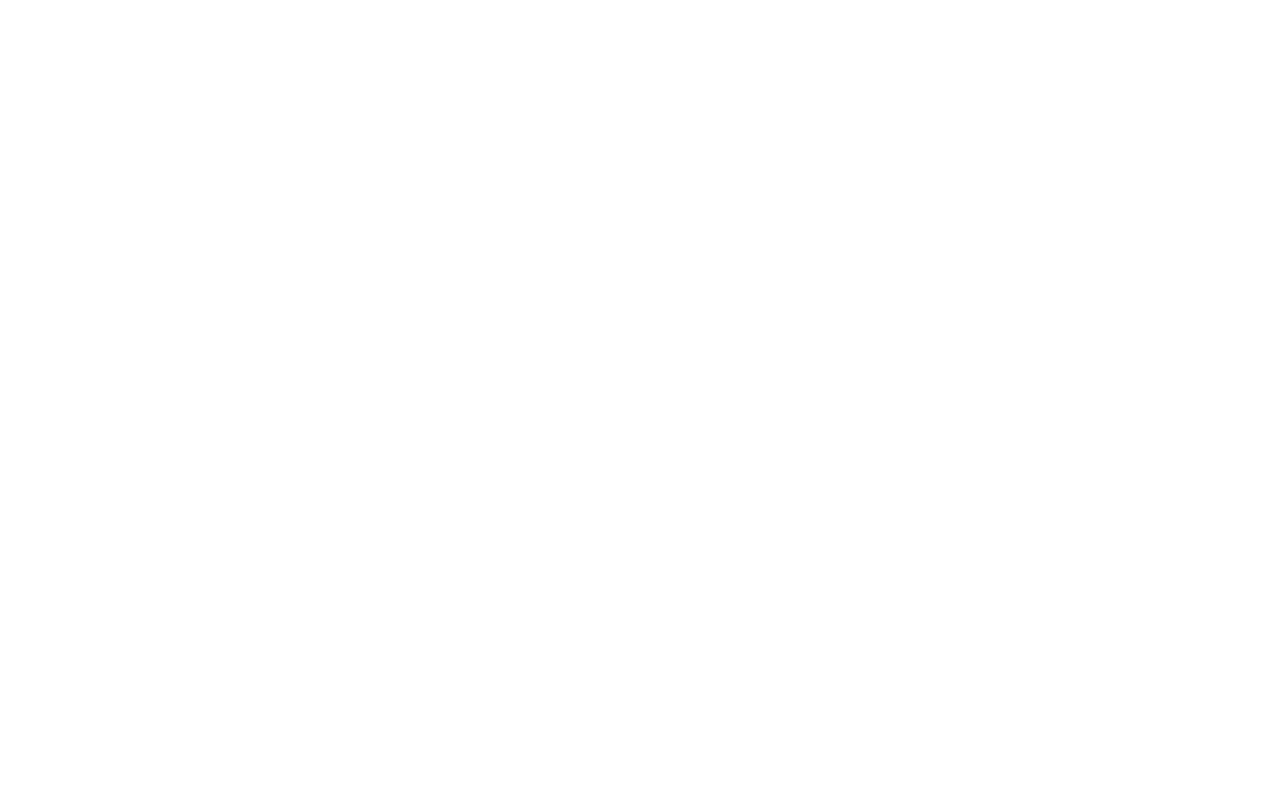
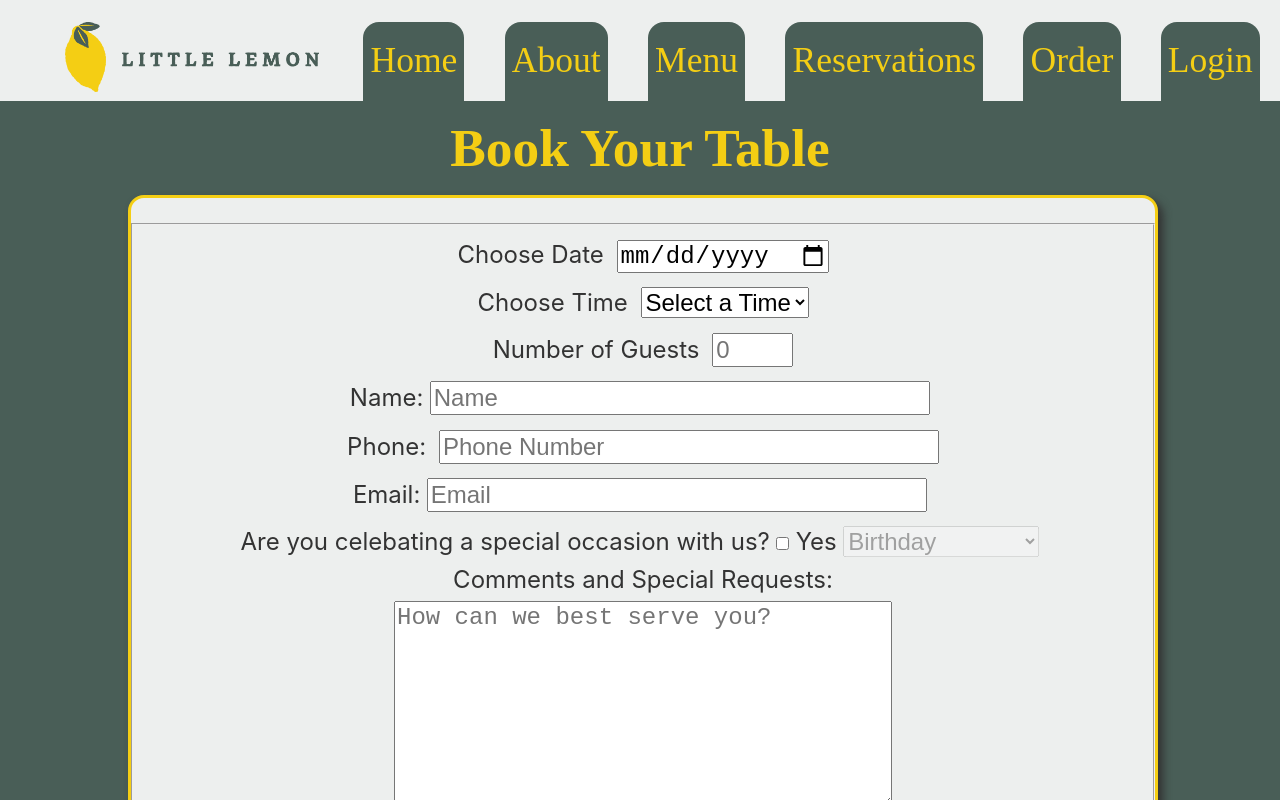
Before and after one commit to SoyestOfBoys/Little-Lemon-Final, a React (Create React App) app: page /booking in a window 1280 px wide. Before the commit this address had no page. Shown: the top 800 px of the page. Built offline with nearby package versions, Linux system fonts and the light colour scheme.

Commit message:
Finished booking form backend

```diff
--- a/src/App.js
+++ b/src/App.js
@@ -1,32 +1,18 @@
-import * as React from 'react';
-import { Routes, Route } from 'react-router-dom';
+import Nav from './Nav'
+import React from 'react'
+import Main from './pages/Main'
+import Foot from './Foot'
 
-import Home from './pages/Home';
-import About from './pages/About';
-import Login from './pages/Login';
-import Menu from './pages/Menu';
-import Order from './pages/Order';
-import Res from './pages/Reservations';
-import LoginNew from './login_components/LoginNew';
-import NewAccountGood from './login_components/NewAccountGood';
-import OrderGood from './order_components/OrderGood';
-import ResGood from './reservations_components/ResGood';
-
-export default function App() {
+function App() {
   return (
-    <div className="App">
-      <Routes>
-        <Route path="/" element={<Home />} />
-        <Route path="about" element={<About />} />
-        <Route path='login' element={<Login />}  />
-        <Route path='menu' element={<Menu />} />
-        <Route path='order' element={<Order />} />
-        <Route path='reservations' element={<Res />} />
-        <Route path='loginnew' element={<LoginNew />} />
-        <Route path='newaccountgood' element={<NewAccountGood />} />
-        <Route path='ordergood' element={<OrderGood />} />
-        <Route path='resgood' element={<ResGood />} />
-      </Routes>
+    <div>
+    <React.Fragment>
+      <Nav />
+      <Main />
+      <Foot />
+    </React.Fragment>
     </div>
   );
 }
+
+export default App
--- a/src/Nav.js
+++ b/src/Nav.js
@@ -19,7 +19,7 @@
                   <Link to='/menu' className="NavLink">Menu</Link>
               </li>
               <li className='NavButton'>
-                  <Link to='/reservations' className="NavLink">Reservations</Link>
+                  <Link to='/booking' className="NavLink">Reservations</Link>
               </li>
               <li className='NavButton'>
                   <Link to='/order' className="NavLink">Order</Link>
--- a/src/home_components/Hero.js
+++ b/src/home_components/Hero.js
@@ -11,7 +11,7 @@
       <p>Whether you're seeking a delightful slice of heaven with your coffee or a whole cake to celebrate life's special moments, Little Lemon promises a warm ambiance and a lemony twist to brighten your day.</p></div>
       <div className='HeroLeft'>
       <div className='HeroPic'>
-      <div className='ButtonDiv'><button className='BookButton'><Link to='/reservations'>Book Table</Link></button></div>
+      <div className='ButtonDiv'><button className='BookButton'><Link to='/booking'>Book Table</Link></button></div>
       </div></div>
     </body>
   );
--- a/src/order_components/OrderApp.js
+++ b/src/order_components/OrderApp.js
@@ -1,6 +1,6 @@
 import './orderApp.css'
 
-export default function BookingForm() {
+export default function OrderApp() {
 
 
     return(
--- a/src/pages/Home.js
+++ b/src/pages/Home.js
@@ -1,5 +1,3 @@
-import Nav from '../Nav'
-import Foot from '../Foot'
 import Hero from '../home_components/Hero'
 import Info from '../home_components/Info'
 import Specials from '../home_components/Specials'
@@ -10,12 +8,10 @@
     return(
         <body>
         <div>
-            <Nav />
             <Hero />
             <Specials />
             <Testimonials />
             <Info />
-            <Foot />
         </div>
         </body>
     )
--- /dev/null
+++ b/src/pages/Main.js
@@ -0,0 +1,76 @@
+import React, { useReducer } from "react";
+import { Route, Routes, useNavigate } from "react-router-dom";
+
+import Home from "./Home";
+import BookingPage from "../reservations_components/BookingPage";
+import ConfirmedBooking from '../reservations_components/ResGood';
+import About from "./About";
+import Login from "./Login";
+import Menu from './Menu'
+import Order from './Order'
+
+
+
+const Main = () => {
+
+    // const [availableTimes, setAvailableTimes] = useState(["17:00", "18:00", "19:00", "20:00", "21:00", "22:00"])
+
+    //Chrome was blocking running the script on the index page so I added it here. "https://chromestatus.com/feature/5629709824032768"
+    const seededRandom = function (seed) {
+        var m = 2**35 - 31;
+        var a = 185852;
+        var s = seed % m;
+        return function () {
+            return (s = s * a % m) / m;
+        };
+    }
+
+    const fetchAPI = function(date) {
+        let result = [];
+        let random = seededRandom(date.getDate());
+
+        for(let i = 17; i <= 23; i++) {
+            if(random() < 0.5) {
+                result.push(i + ':00');
+            }
+            if(random() < 0.5) {
+                result.push(i + ':30');
+            }
+        }
+        return result;
+    };
+    const submitAPI = function(formData) {
+        return true;
+    };
+
+    const initialState = {availableTimes:  fetchAPI(new Date())}
+    const [state, dispatch] = useReducer(updateTimes, initialState);
+
+    function updateTimes(state, date) {
+        return {availableTimes: fetchAPI(new Date(date))}
+    }
+    const navigate = useNavigate();
+    function submitForm (formData) {
+        if (submitAPI(formData)) {
+            navigate("/confirmed")
+        }
+    }
+
+    return(
+        <main>
+            <Routes>
+                <Route path="/" element={<Home/>} />
+                <Route path="booking" element={<BookingPage availableTimes={state} dispatch={dispatch} submitForm={submitForm}/>} />
+                <Route path="confirmed" element={<ConfirmedBooking/> } />
+                <Route path="about" element={<About />} />
+                <Route path='login' element={<Login />}  />
+                <Route path='menu' element={<Menu />} />
+                <Route path='order' element={<Order />} />
+            </Routes>
+        </main>
+
+
+    )
+}
+
+export default Main;
--- a/src/reservations_components/BookingForm.js
+++ b/src/reservations_components/BookingForm.js
@@ -1,33 +1,29 @@
 import './BookingForm.css'
 import React, { useState } from "react";
 
+
 // Need to set date, time, party size, occasion, and submit button
 
-export default function BookingForm() {
+const BookingForm = (props) => {
 
-	const [formData, setFormData] = useState({})
+	const [occasion, setOccasion] = useState("");
+	const [guests, setGuests] = useState("");
+	const [date, setDate] = useState("");
+	const [times, setTimes] = useState("")
+	const [name, setName] = useState("")
+	const [phone, setPhone] = useState("")
+	const [email, setEmail]  = useState("")
+	const [comments, setComments] = useState('')
 
-	const [selectedTime, setSelectedTime] = useState("default");
+	const handleSumbit = (e) => {
+		e.preventDefault();
+		props.submitForm(e);
+		};
 
-	    const  handleDropdownChange = (event) => {
-		setSelectedTime(event.target.value);
-	};
-
-	const [selectedOccasion, setSelectedOccasion] = useState("default1");
-
-	    const  handleDropdownChange2 = (event) => {
-		setSelectedOccasion(event.target.value);
-	};
-
-	const handleChange = (event) => {
-		const { name, value } = event.target;
-		setFormData((prevFormData) => ({ ...prevFormData, [name]: value }));
-	 };
-
-	const handleSubmit = (event) => {
-		event.preventDefault();
-		alert()
-	}
+	const handleChange = (e) => {
+		 setDate(e);
+		 props.dispatch(e);
+		}
 
 	const [isChecked, setIsChecked] = useState(false)
 
@@ -36,59 +32,59 @@
 	}
 
 return  (
-	<form className='ResForm' onSubmit={handleSubmit}>
+	<form className='ResForm' onSubmit={handleSumbit}>
+		<fieldset>
+
+		<div>
+			<label htmlFor="book-date">Choose Date</label>
+			<input id="book-date" value={date} onChange={(e) =>
+			handleChange(e.target.value)} type="date" required/>
+		</div>
+
+		<div>
+              <label htmlFor="book-time">Choose Time</label>
+              <select id="book-time" value={times} onChange={(e) =>
+				setTimes(e.target.value)} required>
+                <option value="">Select a Time</option>
+               {props.availableTimes.availableTimes.map(availableTimes =>
+				{return <option key={availableTimes}>{availableTimes}</option>})}
+              </select>
+        </div>
+
+		<div>
+              <label htmlFor="book-guests">Number of Guests</label>
+              <input id="book-guests" min="1" value={guests} onChange={(e) =>
+				{setGuests(e.target.value)}} type={"number"} placeholder={0} max={10} required></input>
+        </div>
+
 
 		<div><lable htmlFor='name'>
 			Name:
 		</lable>
 		<input className='ShortText' required placeholder='Name' type='text' id='name' name='name'
-		 value={formData.name} onChange={handleChange}/></div>
+		 value={name} onChange={(e) =>
+			{setName(e.target.value)}}/></div>
 
 	<div><label htmlFor='phone'>
 			Phone:
 		</label>
 		<input className='ShortText' required placeholder='Phone Number' type='tel' id='tel' name='tel'
-		 value={formData.tel} onChange={handleChange}/></div>
+		 value={phone} onChange={(e) => {setPhone(e.target.value)}}/></div>
 
 
 	<div><lable htmlFor='email'>
 			Email:
 		</lable>
 		<input className='ShortText' required placeholder='Email' type='email' id='email' name='email'
-		value={formData.email} onChange={handleChange}/></div>
+		value={email} onChange={(e) => {setEmail(e.target.value)}} /></div>
 
-		<div><label>
-			Date:
-		</label>
-		<input required type='date' id='date' name='date'
-		value={formData.date} onChange={handleChange}/>
-
-		<label htmlFor='time'>
-				Time:</label>
-				<select required value={selectedTime} onChange={handleDropdownChange}
-				defaultValue={'default'}>
-					<option disabled value='default'>Select Time</option>
-					<option value='17:00'>17:00</option>
-                	<option value='18:00'>18:00</option>
-                	<option value='19:00'>19:00</option>
-               		<option value='20:00'>20:00</option>
-                	<option value='21:00'>21:00</option>
-               	 	<option value='22:00'>22:00</option>
-				</select>
-
-		<lable htmlFor='guests'>
-				Party Size:
-			</lable>
-			<input required type='number' id='guests' name='guests' value={formData.guest}
-			 onChange={handleChange} placeholder='Guest#' min='1' max='10'/></div>
-
-		<div><lable htmlFor='event'>
+		<div><lable htmlFor='book-occasion'>
 				Are you celebating a special occasion with us?
 			</lable>
-			<input  type='checkbox' id='event' name='event' value={formData.eventTrue}
+			<input  type='checkbox' id='event' name='event'
 			 onChange={handleCheckboxChange} />Yes
 			<select disabled={isChecked ? false : true} required name='EventSelect'
-			 value={selectedOccasion} onChange={handleDropdownChange2}>
+			 value={occasion} onChange={(e) => setOccasion(e.target.value)}>
 					<option disabled value='default1'>Select Occasion</option>
 					<option value='Birthday'>Birthday</option>
                 	<option value='Engagement'>Engagement</option>
@@ -99,11 +95,16 @@
 
 			<div><label htmlFor='comments'>Comments and Special Requests:</label></div>
 				<div><textarea className='LongText' id='comments' name='comments'
-				 value={formData.comments} onChange={handleChange}
+				 value={comments} onChange={(e) => {setComments(e.target.value)}}
 				 placeholder='How can we best serve you?'/></div>
 
-			<div><button className='ResButton' type='submit'>Make Your Reservation</button></div>
+			<div>
+              <input aria-label="On Click" type={"submit"} value={"Make Your Reservation"}></input>
+            </div>
 
-				</form>
+						</fieldset>
+			</form>
 	);
 }
+
+export default BookingForm
--- a/src/reservations_components/BookingPage.js
+++ b/src/reservations_components/BookingPage.js
@@ -1,13 +1,14 @@
 import './BookingPage.css'
 import BookingForm from './BookingForm'
 
-function BookingPage(){
+const BookingPage = (props) =>{
     return(
         <div className='FormDiv'>
-            <h1>Reservation Form</h1>
-            <div className='Form'>
-                <BookingForm />
-            </div>
+            <h1>Book Your Table</h1>
+                <div className='Form'>
+                    <BookingForm availableTimes={props.availableTimes} dispatch={props.dispatch}
+                    submitForm={props.submitForm}/>
+                </div>
         </div>
     )
 }
```
Also changed, not shown: src/pages/Reservations.js (+4 -4 lines), src/reservations_components/ResGood.js (+9 -9 lines).
